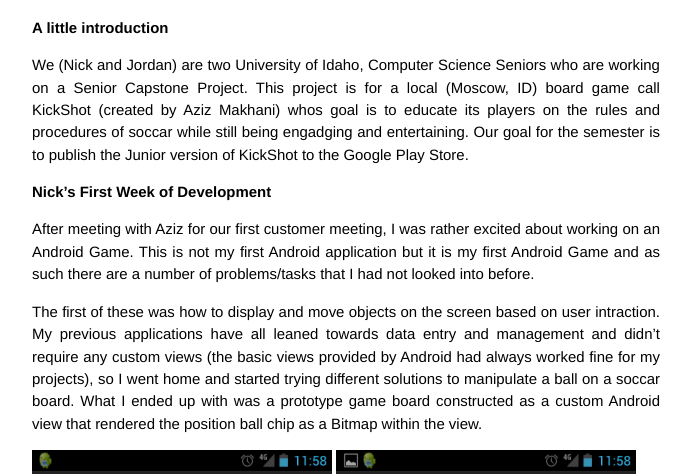
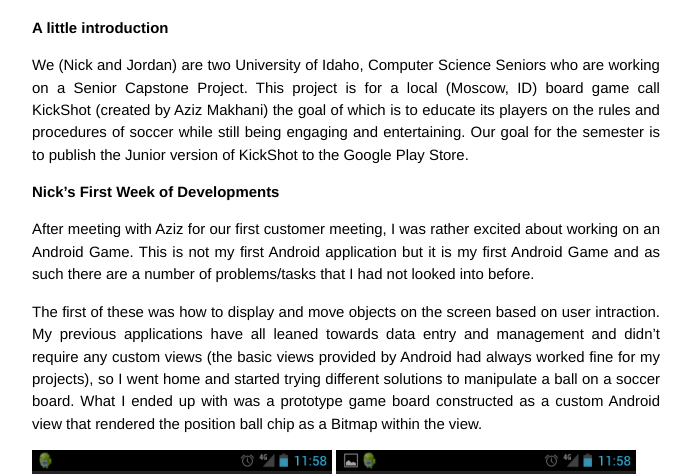
Before and after one commit to RedCardDev/RedCardDev.github.io, a Jekyll site: the page built from _posts/2013-09-19-kickshot-project-start.markdown, in a window 1280 px wide and 1400 px high. Shown: the part 224-698 px from the top of the window, without its empty margins (294-985 px from the left). Built offline with Jekyll 4.4.1, drawn with Linux system fonts in a browser that asks for light colours; Markdown is read by kramdown in place of the engine named in the settings; some of the changed text lies outside the part shown.

Commit message:
Update 2013-09-19-kickshot-project-start.markdown

````diff
--- a/_posts/2013-09-19-kickshot-project-start.markdown
+++ b/_posts/2013-09-19-kickshot-project-start.markdown
@@ -11,13 +11,13 @@ post_gravatar: e893c15695d7d0e39e09d1462129edb6
 A little introduction
 ------
 
-We (Nick and Jordan) are two University of Idaho, Computer Science Seniors who are working on a Senior Capstone Project. This project is for a local (Moscow, ID) board game call KickShot (created by Aziz Makhani) whos goal is to educate its players on the rules and procedures of soccar while still being engadging and entertaining. Our goal for the semester is to publish the Junior version of KickShot to the Google Play Store.
+We (Nick and Jordan) are two University of Idaho, Computer Science Seniors who are working on a Senior Capstone Project. This project is for a local (Moscow, ID) board game call KickShot (created by Aziz Makhani) the goal of which is to educate its players on the rules and procedures of soccer while still being engaging and entertaining. Our goal for the semester is to publish the Junior version of KickShot to the Google Play Store.
 
-Nick's First Week of Development
+Nick's First Week of Developments
 ------
 After meeting with Aziz for our first customer meeting, I was rather excited about working on an Android Game. This is not my first Android application but it is my first Android Game and as such there are a number of problems/tasks that I had not looked into before.
 
-The first of these was how to display and move objects on the screen based on user intraction. My previous applications have all leaned towards data entry and management and didn't require any custom views (the basic views provided by Android had always worked fine for my projects), so I went home and started trying different solutions to manipulate a ball on a soccar board. What I ended up with was a prototype game board constructed as a custom Android view that rendered the position ball chip as a Bitmap within the view.
+The first of these was how to display and move objects on the screen based on user intraction. My previous applications have all leaned towards data entry and management and didn't require any custom views (the basic views provided by Android had always worked fine for my projects), so I went home and started trying different solutions to manipulate a ball on a soccer board. What I ended up with was a prototype game board constructed as a custom Android view that rendered the position ball chip as a Bitmap within the view.
 
 ![Prototype 1 - Home][1]
 ![Prototype 1 - Away][2]
@@ -36,7 +36,7 @@ class Board extends Android.View:
 
 ```
 
-There was very little condition checking, if someone roled a 4 and there were only 2 spaces left on the board then the ball chip moved off screen and the chip wasn't moving on the soccar field lines, but it was a start.
+There was very little condition checking, if someone roled a 4 and there were only 2 spaces left on the board then the ball chip moved off screen and the chip wasn't moving on the soccer field lines, but it was a start.
 
 Jordan's First Week of Development
 -----
````
